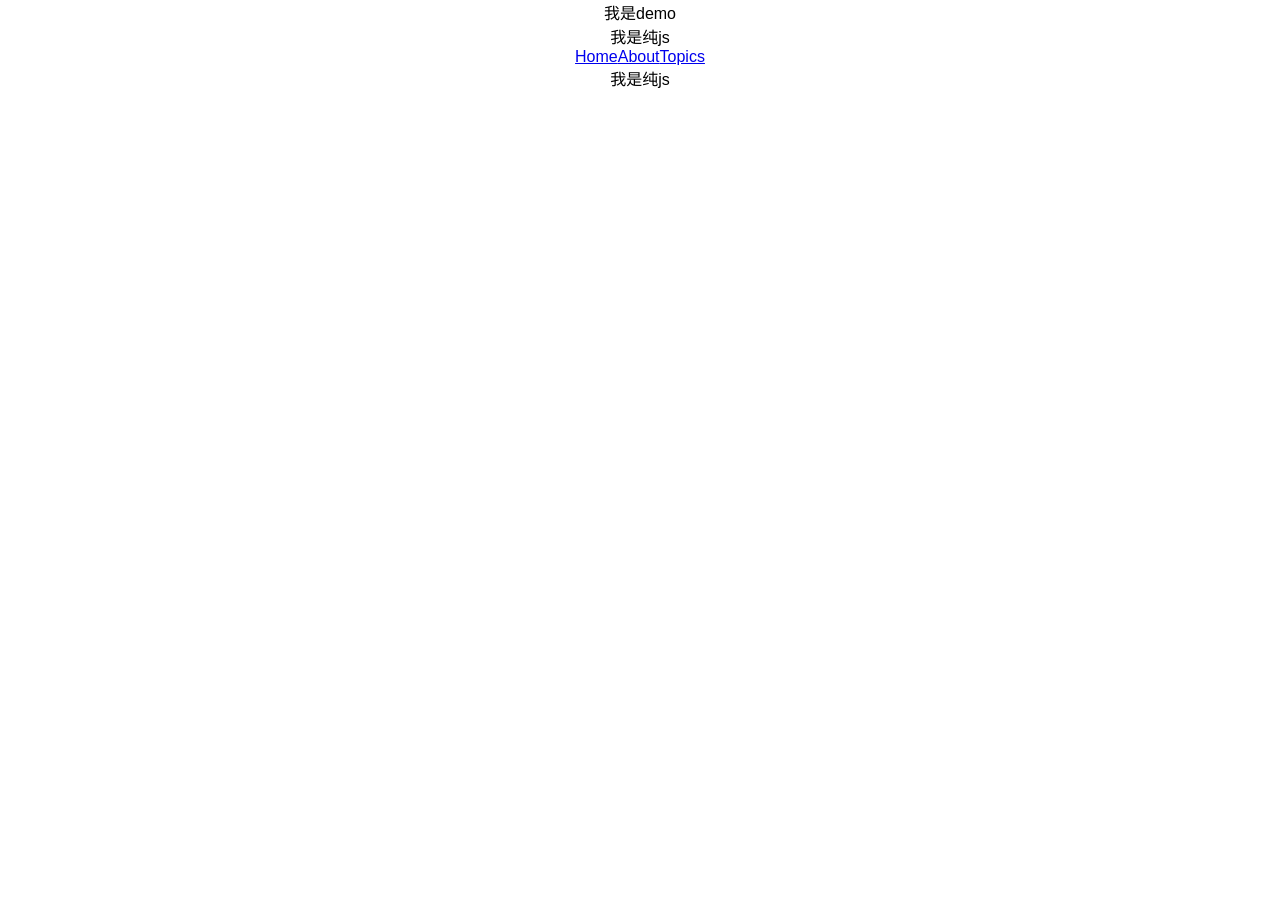
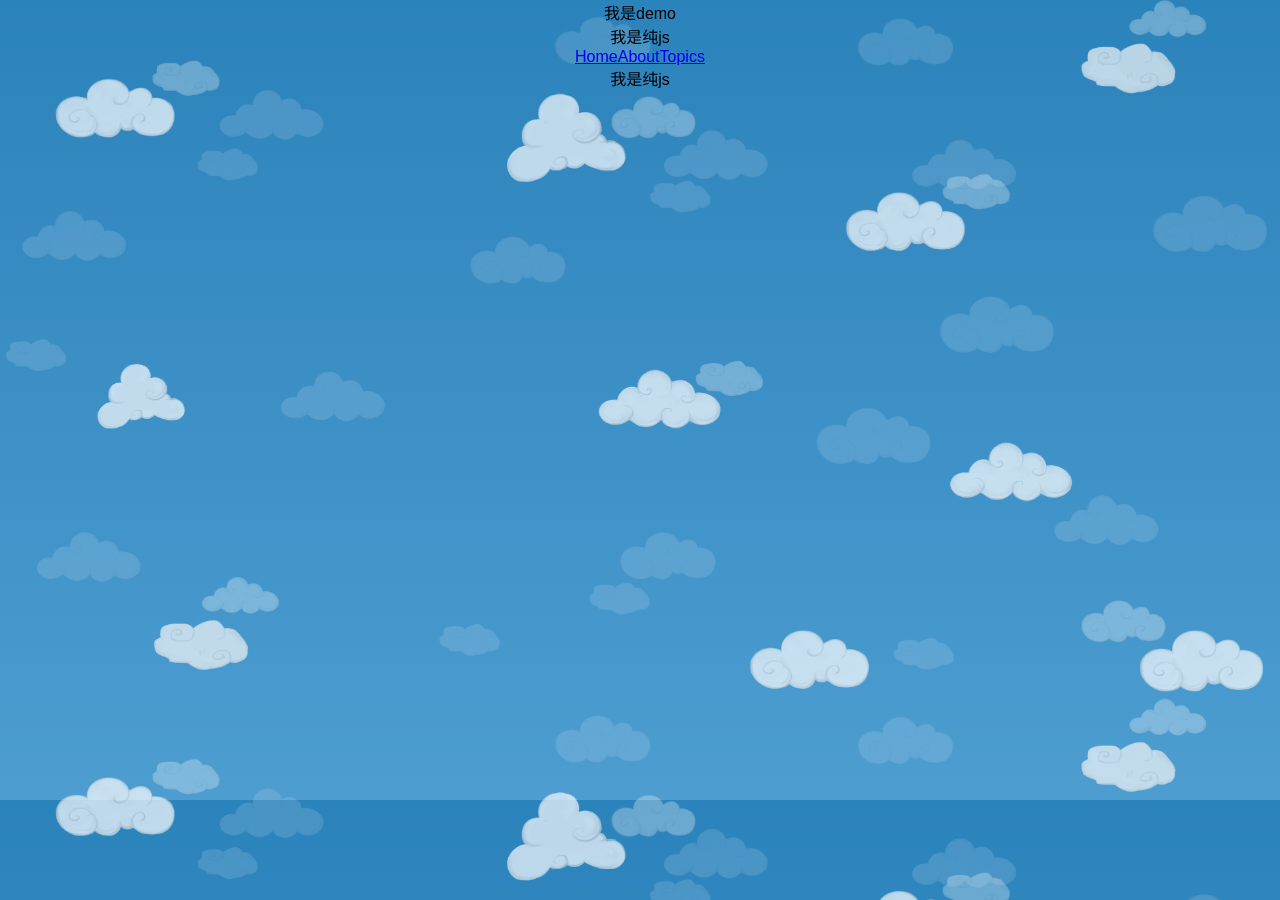
Before and after one commit to jinrichardJIN/typescript-react, a React (Create React App) app: page /about in a window 1280 px wide. Before the commit the page ends 800 px from the top, so only its background shows below. Built offline with nearby package versions, Linux system fonts and the light colour scheme; the HTML template or start-up script is replaced by a standard one.

Commit message:
增加背景

```diff
--- a/src/App.css
+++ b/src/App.css
@@ -1,5 +1,13 @@
+body {
+    background: linear-gradient(to bottom, #2b83bb 0, #4d9dd0 100%) fixed;
+}
 .App {
     text-align: center;
+    min-height: 900px;
+    background: url(./images/main_bk.png) repeat-y;
+    background-size: 100%;
+    /* background-size: cover; */
+    background-position: center top;
 }
 
 .App-logo {
@@ -23,6 +31,10 @@
 }
 
 @keyframes App-logo-spin {
-  from { transform: rotate(0deg); }
-  to { transform: rotate(360deg); }
+    from {
+        transform: rotate(0deg);
     }
+    to {
+        transform: rotate(360deg);
+    }
+}
--- a/src/compoments/demoOne.tsx
+++ b/src/compoments/demoOne.tsx
@@ -6,7 +6,7 @@ interface IclassInterface {
 class Demo extends React.Component implements IclassInterface {
     public name:string = '234';
     public render() {
-        return <div className="App">我是demo</div>;
+        return <div>我是demo</div>;
     }
     public componentDidMount() {
         console.log(this.name);
```
Also changed, not shown: src/images/main_bk.png (added). Lines whose indentation alone changed are shown as unchanged.
